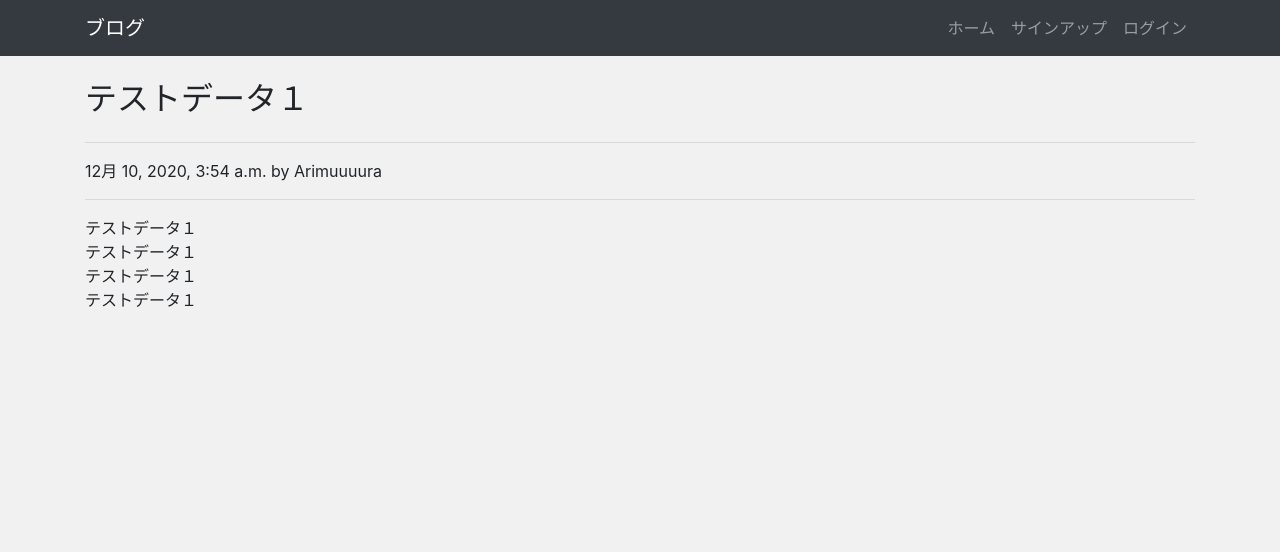
After one commit to Arimuuuura/Django-Blog, a Django app: page /post/1 in a window 1280 px wide. The commit adds this page. Shown: the top 552 px of the page. Run offline with Django 3.2, Linux system fonts and the light colour scheme; data comes from the database, SQL or seed files in the repository; some libraries are stand-ins or nearby versions.

Commit message:
詳細画面の作成

```diff
--- a/app/urls.py
+++ b/app/urls.py
@@ -3,4 +3,5 @@ from app import views
 
 urlpatterns = [
     path('', views.IndexView.as_view(), name='index'), # ホーム画面にアクセスがあったときに index.html に飛ぶ
+    path('post/<int:pk>', views.PostDetailView.as_view(), name='post_detail'),
 ]
--- a/app/views.py
+++ b/app/views.py
@@ -8,3 +8,10 @@ class IndexView(View):
         return render(request, 'app/index.html', {
             'post_data': post_data
         })
+
+class PostDetailView(View):
+    def get(self, request, *args, **kwargs):
+        post_data = Post.objects.get(id=self.kwargs['pk'])
+        return render(request, 'app/post_detail.html', {
+            'post_data': post_data
+        })
--- a/templates/app/index.html
+++ b/templates/app/index.html
@@ -10,12 +10,14 @@
                 <div class="card-body">
                     <h2 class="card-title">{{ post.title }}</h2>
                     <p class="card-text">{{ post.content|truncatechars:100 }}</p> <!-- テンプレートフィルターを使用してテンプレート上でデータを制御できる（本文を100文字に制限する） -->
-                    <div class="btn btn-warning">詳細</div>
+                    <a href="{% url 'post_detail' post.id %}" class="stretched-link">
+                        <div class="btn btn-warning">詳細</div>
+                    </a>
                 </div>
                 <div class="card-footer text-muted">
                     {{ post.created|date }} by {{ post.author }} <!-- 日付と筆者 -->
                 </div>
-                <a href="" class="stretched-link"></a>
+                <!-- <a href="{% url 'post_detail' post.id %}" class="stretched-link"></a> -->
             </div>
         {% endfor %}
     </div>
--- /dev/null
+++ b/templates/app/post_detail.html
@@ -0,0 +1,17 @@
+{% extends 'app/base.html' %}
+
+
+{% block content %}
+    <h2 class="my-4">{{ post_data.title }}</h2>
+    <hr>
+    <p>{{ post_data.created }} by {{ post_data.author }}</p>
+    <hr>
+    <p>{{ post_data.content|linebreaksbr }}</p> <!-- 本文の改行を再現できる -->
+    {% if user.is_authenticated %}
+        <hr>
+        <div class="d-flex mb-5">
+            <a href="" class="btn btn-warning mr-2">編集する</a>
+            <a href="" class="btn btn-danger">削除する</a>
+        </div>
+    {% endif %}
+{% endblock content %}
```
Also changed, not shown: README.md.
